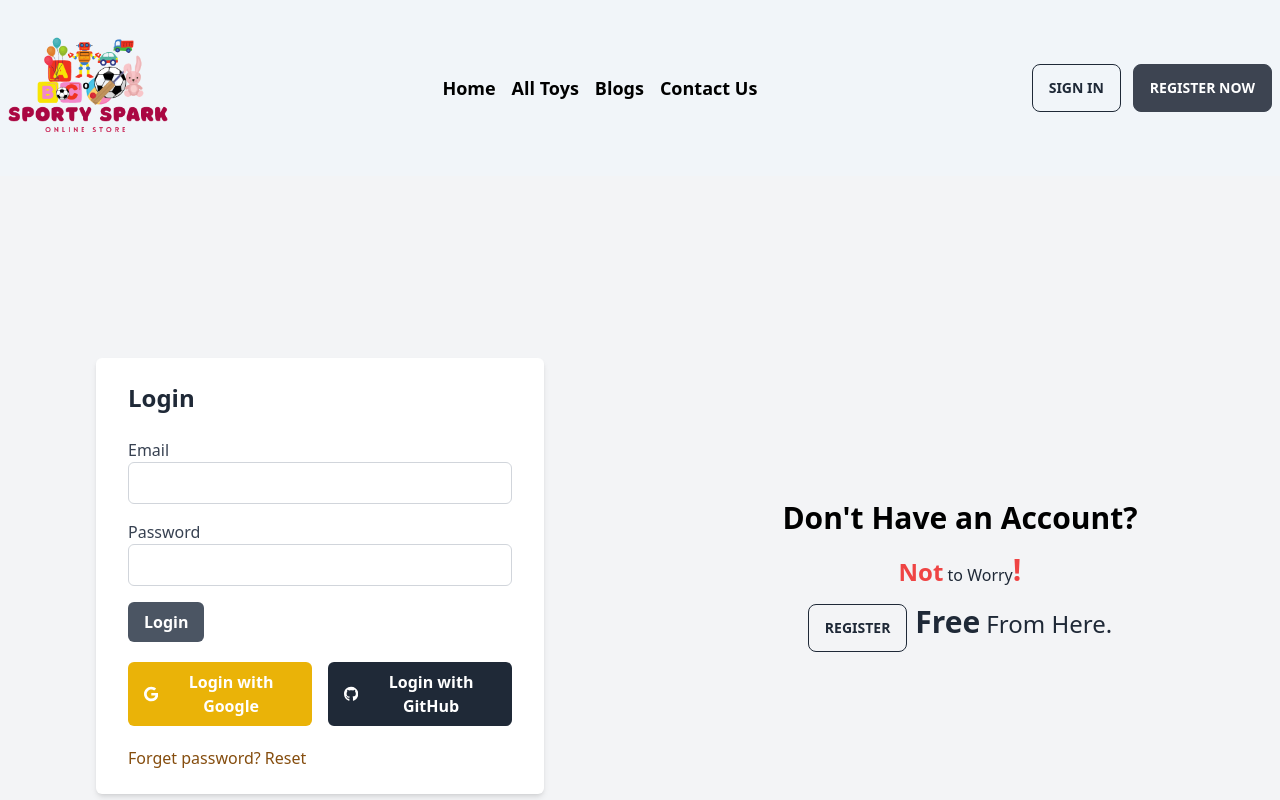
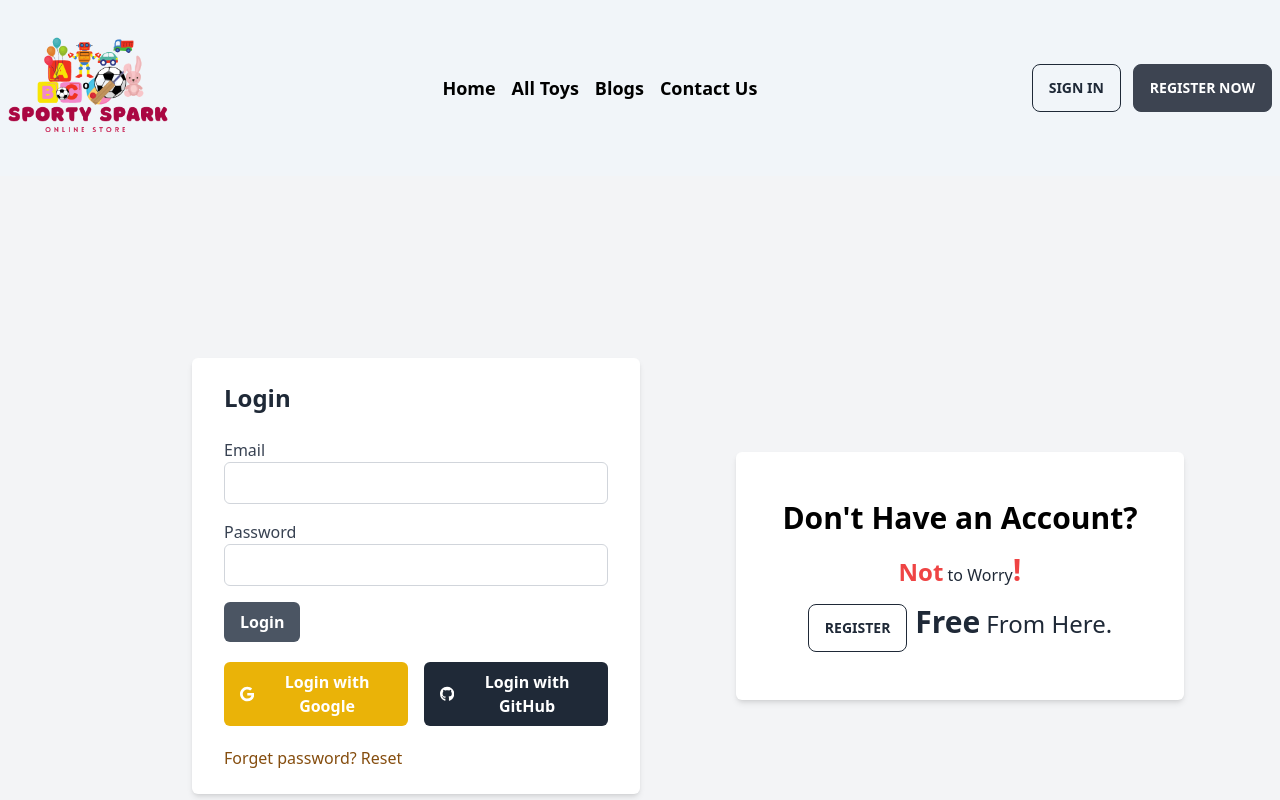
Before and after one commit to hazratshahjalal/SportySpark-client-side, a React (Vite) app: page /login in a window 1280 px wide. Shown: the top 800 px of the page. Built offline with nearby package versions, Linux system fonts and the light colour scheme.

Commit message:
login functioality start

```diff
--- a/src/pages/Login/Login.jsx
+++ b/src/pages/Login/Login.jsx
@@ -3,12 +3,19 @@ import { FaGoogle, FaGithub } from 'react-icons/fa';
 import { Link } from 'react-router-dom';
 
 const Login = () => {
+  const handleLogin = event => {
+    event.preventDefault();
+
+  }
+
+
   return (
     <div className="flex items-center justify-center min-h-screen bg-gray-100">
       <div className="flex justify-center items-center w-1/2">
         <div className="max-w-md w-full bg-white shadow-md rounded-md px-8 py-6">
           <h2 className="text-2xl font-bold mb-6">Login</h2>
-          <form className="space-y-4">
+          {/* Login Form With Submission */}
+          <form onSubmit={handleLogin} className="space-y-4">
             <div>
               <label className="block text-gray-700 font-medium">Email</label>
               <input type="email" id="email" className="w-full border border-gray-300 rounded-md px-4 py-2 focus:outline-none focus:ring-2 focus:ring-blue-500" />
@@ -20,9 +27,11 @@ const Login = () => {
             <button className="bg-gray-600 hover:bg-gray-800 text-white font-bold py-2 px-4 rounded-md focus:outline-none focus:ring-2 focus:ring-blue-500" type="submit">Login</button>
           </form>
           <div className="flex space-x-4 py-5">
+            {/* google login button */}
             <button className="bg-yellow-500 hover:bg-yellow-600 text-white font-bold py-2 px-4 rounded-md focus:outline-none focus:ring-2 focus:ring-red-500 flex items-center">
               <FaGoogle className="mr-2" /> Login with Google
             </button>
+            {/* github sign in button */}
             <button className="bg-gray-800 hover:bg-gray-900 text-white font-bold py-2 px-4 rounded-md focus:outline-none focus:ring-2 focus:ring-gray-700 flex items-center">
               <FaGithub className="mr-2" /> Login with GitHub
             </button>
@@ -31,8 +40,8 @@ const Login = () => {
           <Link to="" className="text-yellow-800 hover:underline">Forget password? Reset</Link>
         </div>
       </div>
-      <div className="flex justify-center items-center w-1/2 flex-col space-y-4">
-        <div>
+      <div className="flex justify-center max-w-md w-full bg-white shadow-md rounded-md px-8 py-12 items-center  flex-col p space-y-4">
+        <div className=''>
           <h2 className='text-3xl block text-black font-bold'>Don't Have an Account?</h2>
         </div>
         <div>
```
